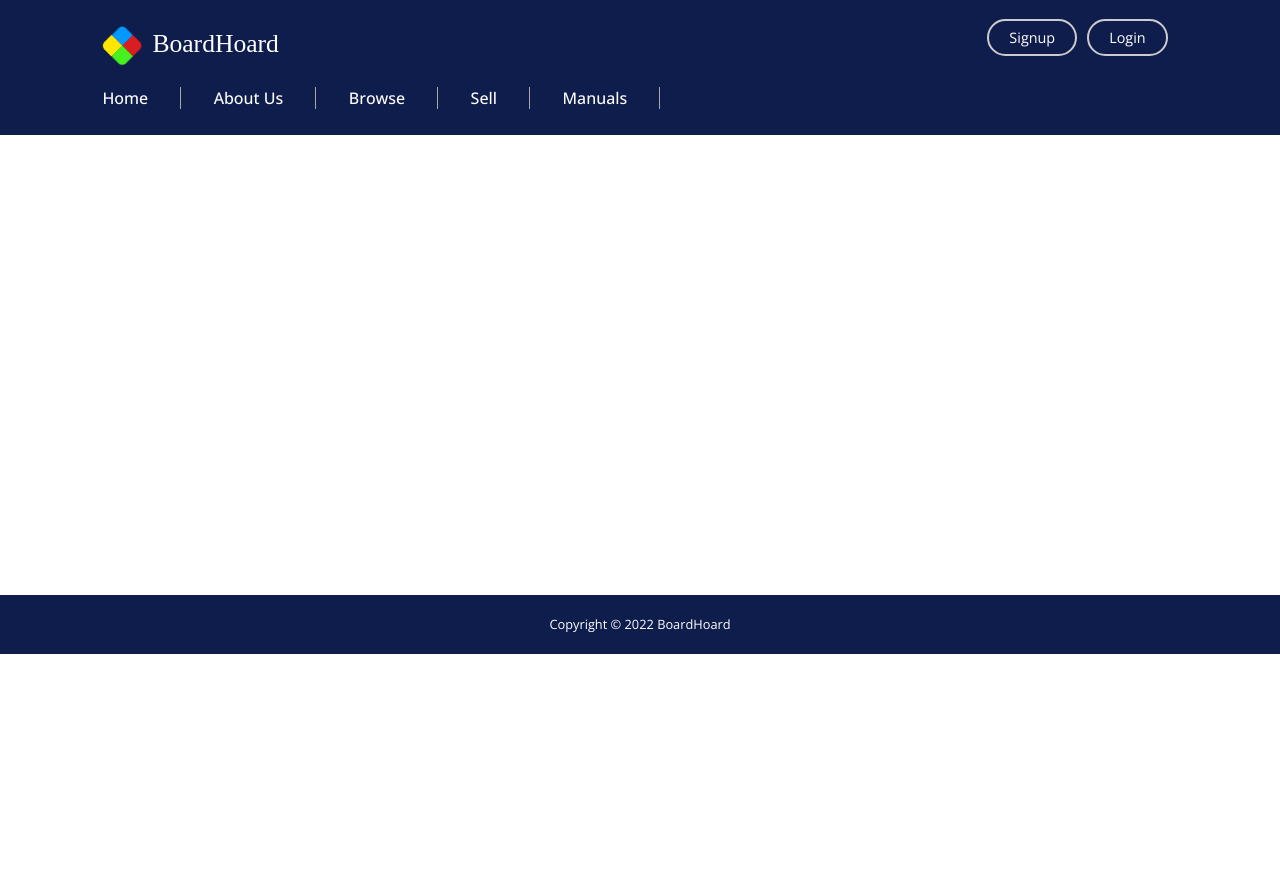
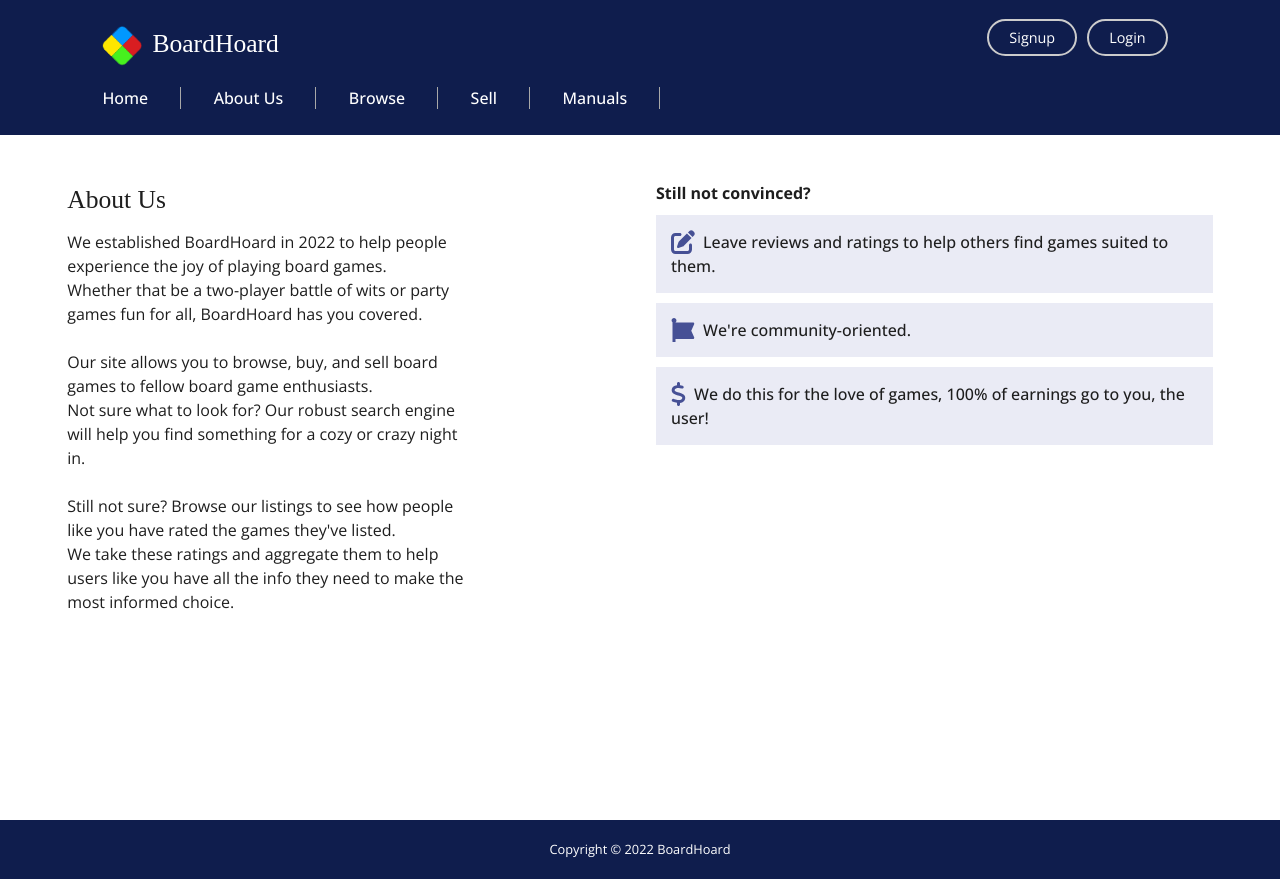
Before and after one commit to BesteSevinc/appDesign, a React (Create React App) app in the folder frontend/: page /aboutus in a window 1280 px wide. Before the commit the page ends 800 px from the top, so only its background shows below. Built offline with nearby package versions, Linux system fonts and the light colour scheme; a web font is replaced by a local one.

Commit message:
Tidying up content, adding to the About page.

```diff
--- a/frontend/public/index.html
+++ b/frontend/public/index.html
@@ -9,16 +9,14 @@
       name="description"
       content="Board Hoard is a C2C app for buying and selling board games"
     />
+    <!-- Richard - Cleaned up HTML document and made corrections. -->
     <link rel="stylesheet" href="https://use.typekit.net/dls4ryr.css">
     <link rel="apple-touch-icon" href="%PUBLIC_URL%/logo192.png" />
-
     <link rel="manifest" href="%PUBLIC_URL%/manifest.json" />
-
-    <title>Board Hoard</title>
+    <title>BoardHoard</title>
   </head>
   <body>
     <noscript>You need to enable JavaScript to run this app.</noscript>
     <div id="root"></div>
-
   </body>
 </html>
--- a/frontend/src/about.css
+++ b/frontend/src/about.css
@@ -0,0 +1,17 @@
+.about-container {
+    width: 100%;
+    height: auto;
+    display: flex;
+    flex-direction: row;
+}
+.aboutDescription {
+    max-width: 45ch;
+}
+.column-one {
+    width: 50%;
+    margin: 1em 1em 15% 1em;
+}
+.column-two {
+    width: 50%;
+    margin: 1em 1em 15% 1em;
+}
--- a/frontend/src/views/AboutUsScreen.js
+++ b/frontend/src/views/AboutUsScreen.js
@@ -1,9 +1,35 @@
 import '../about.css';
-
+import { FontAwesomeIcon } from '@fortawesome/react-fontawesome';
+import { faFontAwesome, faDollarSign, faPenToSquare } from '@fortawesome/free-solid-svg-icons';
+// Richard's Code
+// Was not able to get my .env file to work, hence taking this page instead.
 function AboutUsScreen() {
     return (
-        <main>
-
+        <main className='about-container'>
+        <div className='column-one'>
+            <h1>About Us</h1>
+            <p className='aboutDescription'>We established BoardHoard in 2022 to help people experience the joy of playing board games.</p>
+            <p className='aboutDescription'>Whether that be a two-player battle of wits or party games fun for all, BoardHoard has you covered.</p><br></br>
+            <p className='aboutDescription'>Our site allows you to browse, buy, and sell board games to fellow board game enthusiasts.</p>
+            <p className='aboutDescription'>Not sure what to look for? Our robust search engine will help you find something for a cozy or crazy night in.</p><br></br>
+            <p className='aboutDescription'>Still not sure? Browse our listings to see how people like you have rated the games they've listed.</p>
+            <p className='aboutDescription'>We take these ratings and aggregate them to help users like you have all the info they need to make the most informed choice.</p>
+        </div>
+        <div className='column-two'>
+            <div><h4>Still not convinced?</h4></div>
+            <div className="lightBlueBox">
+                <FontAwesomeIcon icon={faPenToSquare} size="xl" style={{ color: '#465095', paddingRight: '8px' }} />
+                Leave reviews and ratings to help others find games suited to them.
+            </div>
+            <div className="lightBlueBox">
+                <FontAwesomeIcon icon={faFontAwesome} size="xl" style={{ color: '#465095', paddingRight: '8px' }} />
+                We're community-oriented.
+            </div>
+            <div className="lightBlueBox">
+                <FontAwesomeIcon icon={faDollarSign} size="xl" style={{ color: '#465095', paddingRight: '8px' }} />
+                We do this for the love of games, 100% of earnings go to you, the user!
+            </div>
+        </div>
         </main>
     );
 }
```
